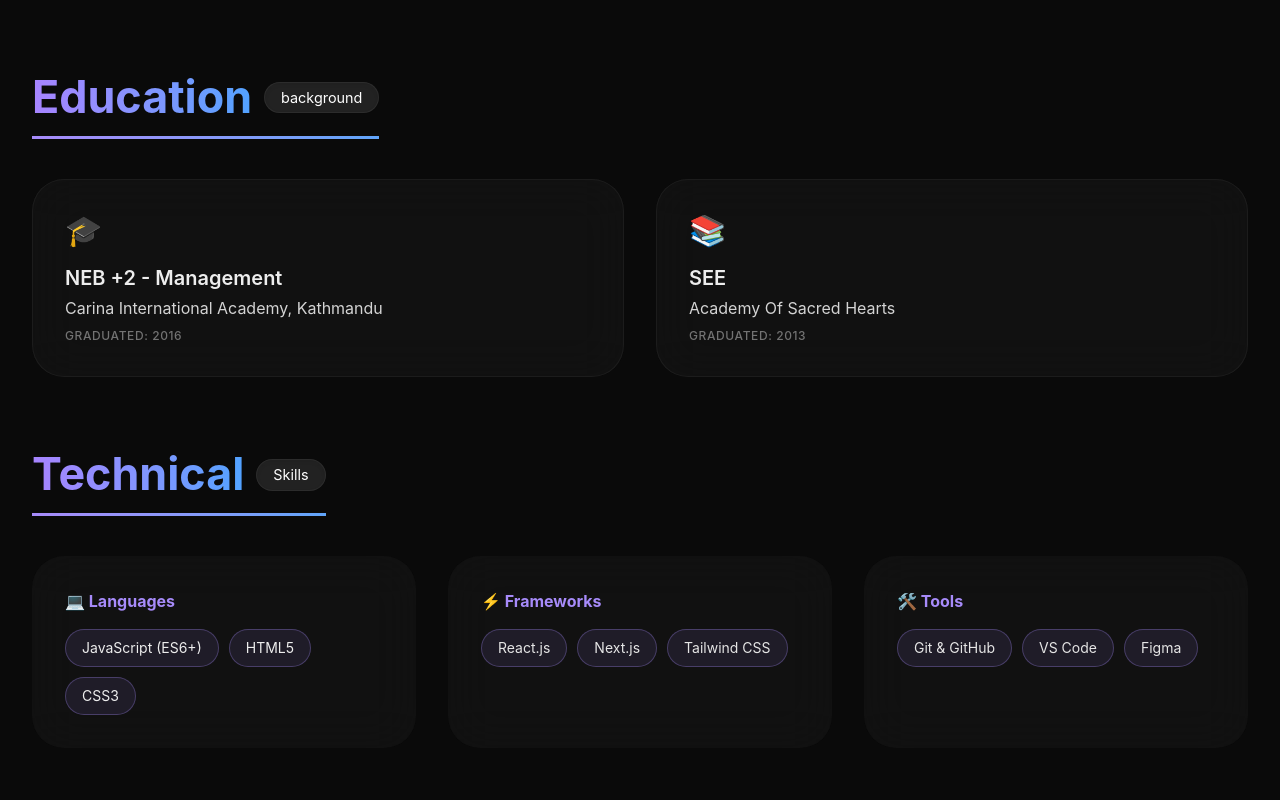
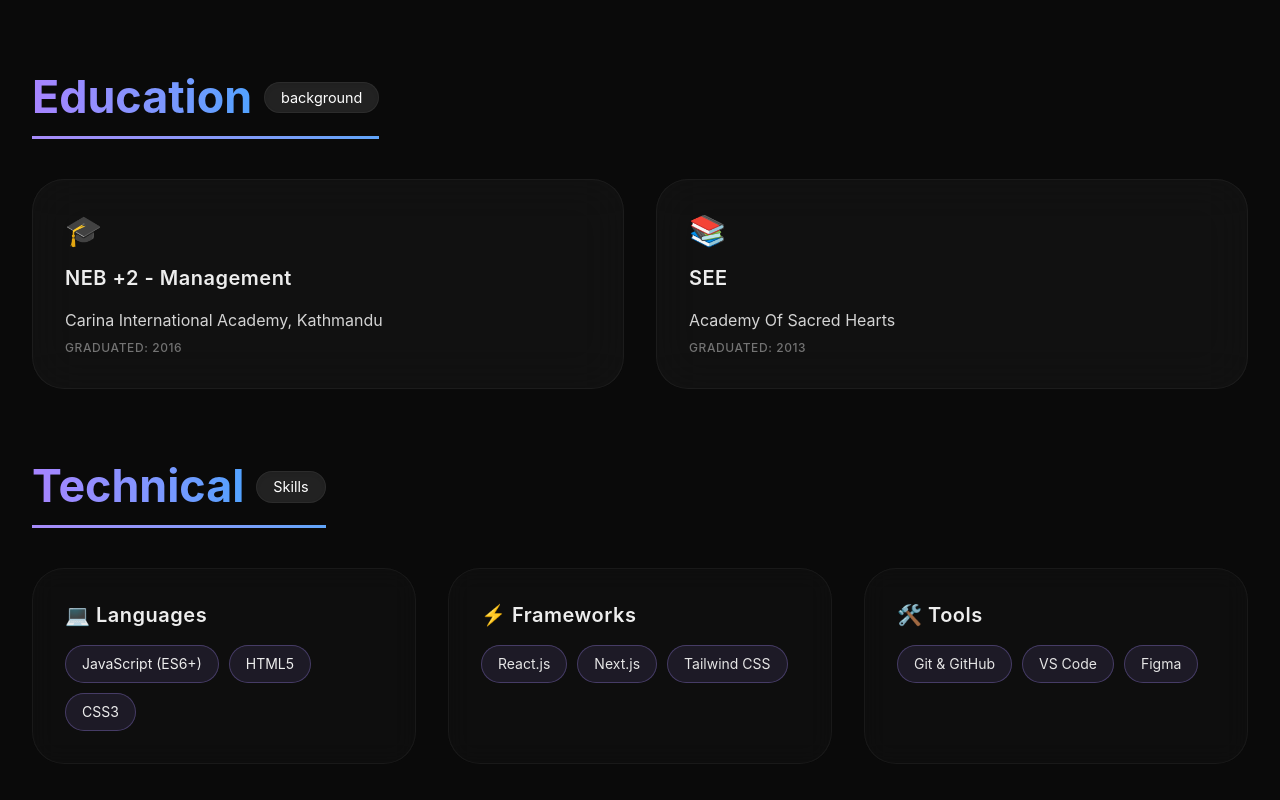
Before and after one commit to sujitshahi/PORTFOLIO, a Next.js app: page / in a window 1280 px wide. Shown: the part 767-1567 px from the top of the page. Built offline with nearby package versions, Linux system fonts and the light colour scheme.

Commit message:
fixed animation

```diff
--- a/src/app/Projects/page.tsx
+++ b/src/app/Projects/page.tsx
@@ -1,3 +1,5 @@
+
+
 const projectsData = [
   {
     id: 1,
@@ -37,15 +39,16 @@ export default function Projects() {
         {projectsData.map((project) => (
           <div
             key={project.id}
-            className="project-card reveal-card bg-neutral-900/60 backdrop-blur-md border border-white/5 rounded-4xl p-8 relative overflow-hidden transition-all duration-300 ease-[cubic-bezier(0.2,0.9,0.4,1.2)] hover:-translate-y-1.5 hover:scale-[1.01] hover:border-purple-500/30 hover:bg-neutral-800/80 hover:shadow-[0_0_30px_rgba(167,139,250,0.15)]"
-          >
+            className="bg-[#141414]/40 backdrop-blur-md border border-white/5 rounded-4xl p-8 relative overflow-hidden transition-all duration-500 ease-[cubic-bezier(0.16,1,0.3,1)]
+          hover:border-[#a78bfa]/40 hover:-translate-y-2 hover:shadow-[0_0_30px_rgba(167,139,250,0.15)] group reveal-card animate-in delay-100">
+
 
             <div className="project-category text-xs text-purple-400 mb-2 tracking-widest font-medium uppercase">
               {project.category}
             </div>
 
 
-            <h3 className="text-2xl font-semibold mb-3 text-white">
+            <h3 className="text-xl font-semibold mb-4 flex items-center gap-2 tracking-wide transition-transform duration-300 group-hover:translate-x-1 group-hover:text-[#a78bfa]">
               {project.title}
             </h3>
 
--- a/src/app/page.tsx
+++ b/src/app/page.tsx
@@ -70,7 +70,7 @@ export default function Page() {
           <div className="grid grid-cols-1 md:grid-cols-2 gap-8">
             <div className="group bg-neutral-900/60 backdrop-blur-xl border border-white/5 rounded-4xl p-8 transition-all duration-300 ease-out hover:border-[#a78bfa]/50 hover:-translate-y-2 hover:shadow-[0_0_30px_rgba(167,139,250,0.15)]">
               <div className="text-3xl mb-4">🎓</div>
-              <h2 className="font-semibold text-xl group-hover:text-[#a78bfa] transition-colors">NEB +2 - Management</h2>
+              <h2 className="text-xl font-semibold mb-4 flex items-center gap-2 tracking-wide transition-transform duration-300 group-hover:translate-x-1 group-hover:text-[#a78bfa]">NEB +2 - Management</h2>
               <div className="text-neutral-300 my-1">Carina International Academy, Kathmandu</div>
               <div className="text-xs text-neutral-500 uppercase tracking-wider font-medium mt-2">Graduated: 2016</div>
             </div>
@@ -78,7 +78,7 @@ export default function Page() {
 
             <div className="group bg-neutral-900/60 backdrop-blur-xl border border-white/5 rounded-4xl p-8 transition-all duration-300 ease-out hover:border-[#a78bfa]/50 hover:-translate-y-2 hover:shadow-[0_0_30px_rgba(167,139,250,0.15)]">
               <div className="text-3xl mb-4">📚</div>
-              <h2 className="font-semibold text-xl group-hover:text-[#a78bfa] transition-colors">SEE</h2>
+              <h2 className="text-xl font-semibold mb-4 flex items-center gap-2 tracking-wide transition-transform duration-300 group-hover:translate-x-1 group-hover:text-[#a78bfa]">SEE</h2>
               <div className="text-neutral-300 my-1">Academy Of Sacred Hearts</div>
               <div className="text-xs text-neutral-500 uppercase tracking-wider font-medium mt-2">Graduated: 2013</div>
             </div>
@@ -106,8 +106,12 @@ export default function Page() {
 
           <div className="grid grid-cols-1 sm:grid-cols-2 lg:grid-cols-3 gap-8">
 
-            <div className="bg-neutral-900/60 backdrop-blur-xl border border-transparent rounded-4xl p-8 transition-all duration-300 ease-out hover:-translate-y-2 hover:shadow-[0_0_30px_rgba(167,139,250,0.15)] hover:border-[#a78bfa]/50">
-              <h3 className="text-base font-bold text-[#a78bfa] mb-4 flex items-center gap-2">💻 Languages</h3>
+            <div className="bg-[#141414]/40 backdrop-blur-md border border-white/5 rounded-4xl p-8 relative overflow-hidden transition-all duration-500 ease-[cubic-bezier(0.16,1,0.3,1)]
+               hover:border-[#a78bfa]/40 hover:-translate-y-2 hover:shadow-[0_0_30px_rgba(167,139,250,0.15)] group reveal-card animate-in delay-100">
+
+              <h3 className="text-xl font-semibold mb-4 flex items-center gap-2 tracking-wide transition-transform duration-300 group-hover:translate-x-1 group-hover:text-[#a78bfa]">
+              💻 Languages
+              </h3>
               <div className="flex flex-wrap gap-2.5">
                 <span className="bg-[#a78bfa]/10 border border-[#a78bfa]/30 px-4 py-2 rounded-full text-sm  duration-300 hover:bg-[#a78bfa]/30 hover:-translate-y-1 hover:shadow-[0_4px_12px_rgba(167,139,250,0.2)] hover:text-[#a78bfa]">JavaScript (ES6+)</span>
                 <span className="bg-[#a78bfa]/10 border border-[#a78bfa]/30 px-4 py-2 rounded-full text-sm duration-300 hover:bg-[#a78bfa]/30 hover:-translate-y-1 hover:shadow-[0_4px_12px_rgba(167,139,250,0.2)] hover:text-[#a78bfa]">HTML5</span>
@@ -116,8 +120,12 @@ export default function Page() {
             </div>
 
 
-            <div className="bg-neutral-900/60 backdrop-blur-xl border border-transparent rounded-4xl p-8 transition-all duration-300 ease-out hover:-translate-y-2 hover:shadow-[0_0_30px_rgba(167,139,250,0.15)] hover:border-[#a78bfa]/50">
-              <h3 className="text-base font-bold text-[#a78bfa] mb-4 flex items-center gap-2">⚡ Frameworks</h3>
+            <div className="bg-[#141414]/40 backdrop-blur-md border border-white/5 rounded-4xl p-8 relative overflow-hidden transition-all duration-500 ease-[cubic-bezier(0.16,1,0.3,1)]
+               hover:border-[#a78bfa]/40 hover:-translate-y-2 hover:shadow-[0_0_30px_rgba(167,139,250,0.15)] group reveal-card animate-in delay-100">
+                <h3 className="text-xl font-semibold mb-4 flex items-center gap-2 tracking-wide transition-transform duration-300 group-hover:translate-x-1 group-hover:text-[#a78bfa]">
+                ⚡ Frameworks
+              </h3>
+
               <div className="flex flex-wrap gap-2.5">
                 <span className="bg-[#a78bfa]/10 border border-[#a78bfa]/30 px-4 py-2 rounded-full text-sm text-neutral-200 transition-all duration-300 hover:bg-[#a78bfa]/30 hover:-translate-y-1 hover:shadow-[0_4px_12px_rgba(167,139,250,0.2)] hover:text-[#a78bfa]">React.js</span>
                 <span className="bg-[#a78bfa]/10 border border-[#a78bfa]/30 px-4 py-2 rounded-full text-sm text-neutral-200 transition-all duration-300 hover:bg-[#a78bfa]/30 hover:-translate-y-1 hover:shadow-[0_4px_12px_rgba(167,139,250,0.2)] hover:text-[#a78bfa]">Next.js</span>
@@ -126,8 +134,12 @@ export default function Page() {
             </div>
 
 
-          <div className="bg-neutral-900/60 backdrop-blur-xl border border-transparent rounded-4xl p-8 transition-all duration-300 ease-out hover:-translate-y-2 hover:shadow-[0_0_30px_rgba(167,139,250,0.15)] hover:border-[#a78bfa]/50">
-              <h3 className="text-base font-bold text-[#a78bfa] mb-4 flex items-center gap-2">🛠️ Tools</h3>
+            <div className="bg-[#141414]/40 backdrop-blur-md border border-white/5 rounded-4xl p-8 relative overflow-hidden transition-all duration-500 ease-[cubic-bezier(0.16,1,0.3,1)]
+               hover:border-[#a78bfa]/40 hover:-translate-y-2 hover:shadow-[0_0_30px_rgba(167,139,250,0.15)] group reveal-card animate-in delay-100">
+              <h3 className="text-xl font-semibold mb-4 flex items-center gap-2 tracking-wide transition-transform duration-300 group-hover:translate-x-1 group-hover:text-[#a78bfa]">
+                🛠️ Tools
+              </h3>
+
               <div className="flex flex-wrap gap-2.5">
                 <span className="bg-[#a78bfa]/10 border border-[#a78bfa]/30 px-4 py-2 rounded-full text-sm text-neutral-200 transition-all duration-300 hover:bg-[#a78bfa]/30 hover:-translate-y-1 hover:shadow-[0_4px_12px_rgba(167,139,250,0.2)] hover:text-[#a78bfa]">Git & GitHub</span>
                 <span className="bg-[#a78bfa]/10 border border-[#a78bfa]/30 px-4 py-2 rounded-full text-sm text-neutral-200 transition-all duration-300 hover:bg-[#a78bfa]/30 hover:-translate-y-1 hover:shadow-[0_4px_12px_rgba(167,139,250,0.2)] hover:text-[#a78bfa]">VS Code</span>
```
